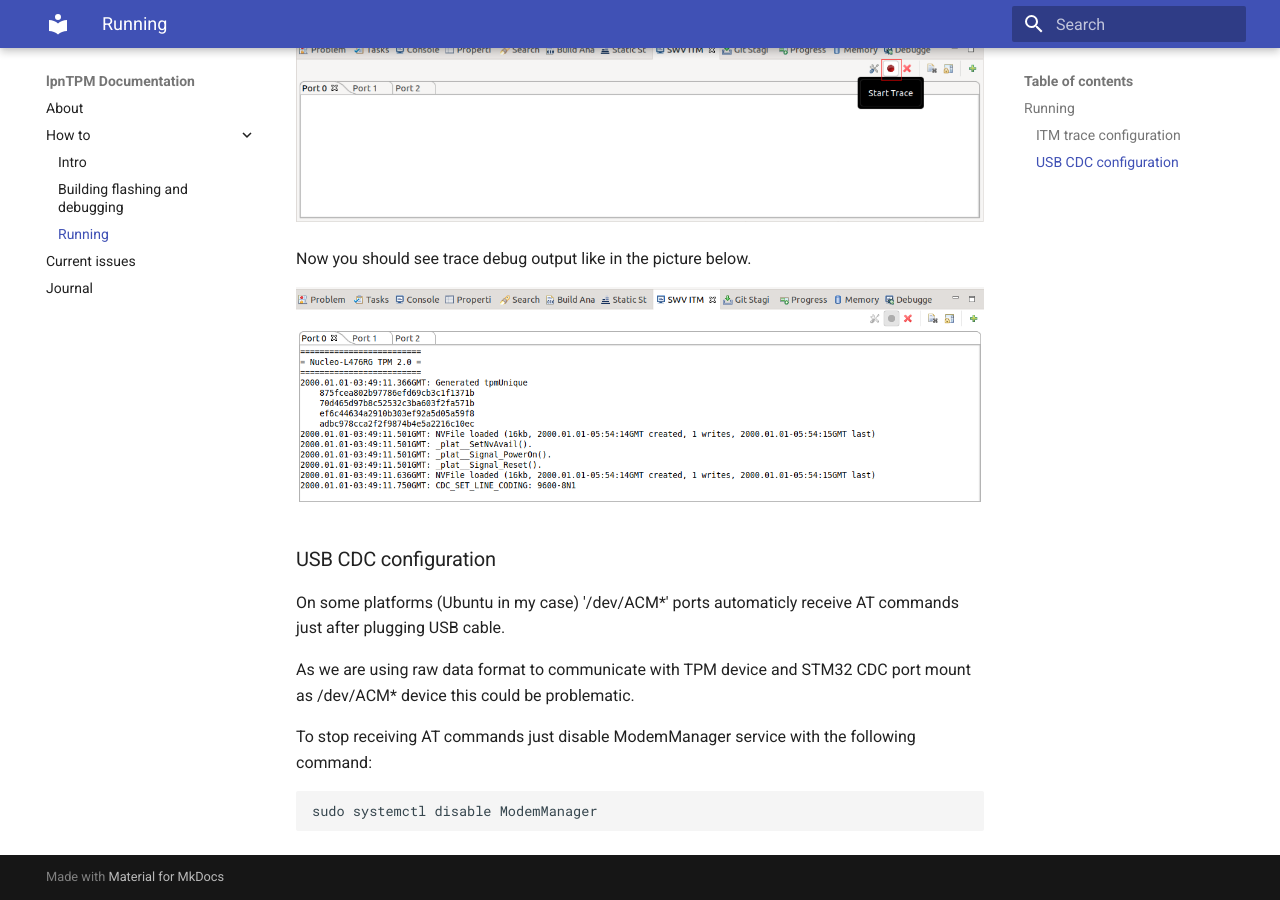
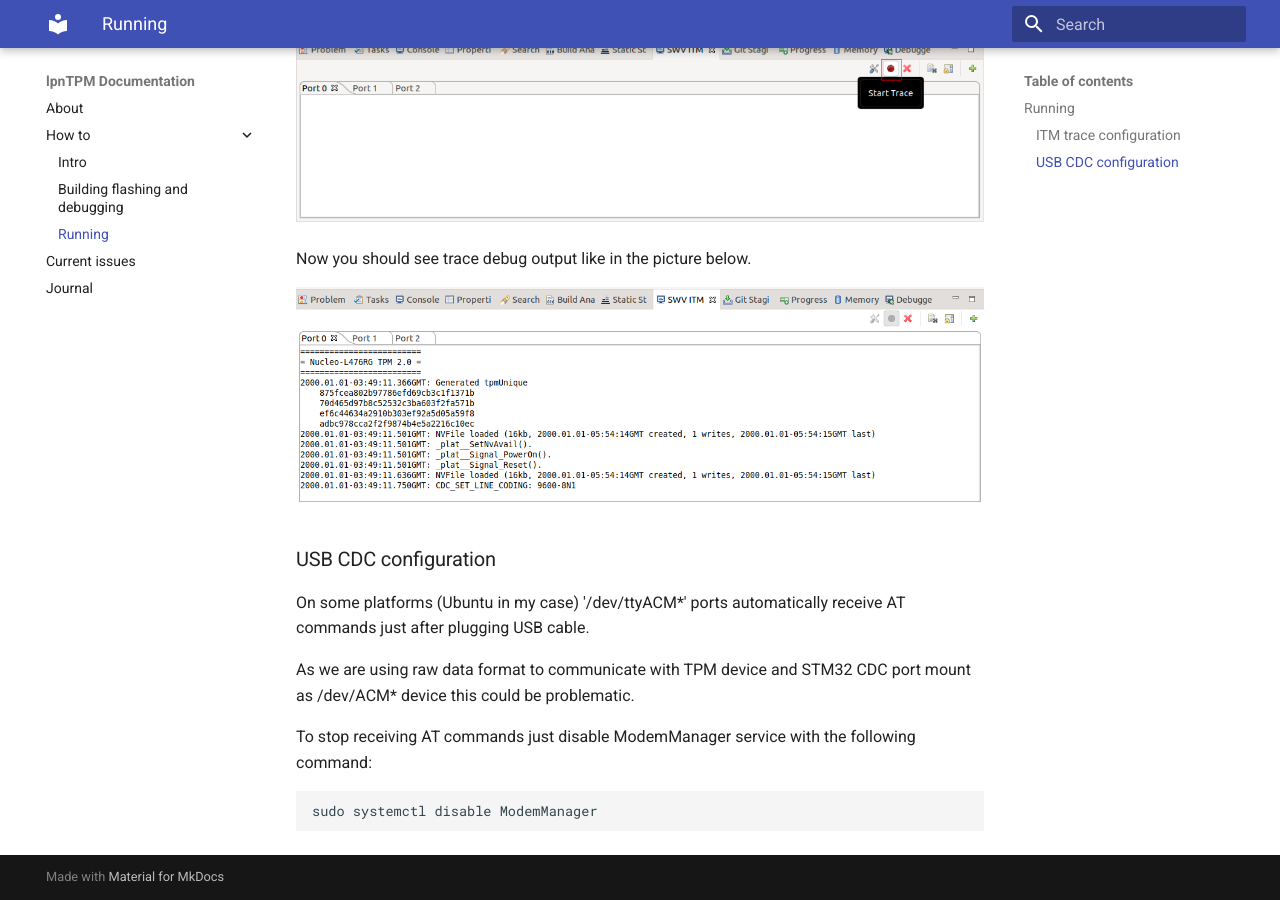
Before and after one commit to lpn-plant/lpntpm-docs, an MkDocs documentation site: the page built from docs/running.md, in a window 1280 px wide and 900 px high, scrolled down 1405 px. Built offline with MkDocs 1.6.1 and Material for MkDocs 9.7.7, drawn with Linux system fonts in a browser that asks for light colours.

Commit message:
typos corrected

```diff
--- a/docs/running.md
+++ b/docs/running.md
@@ -36,8 +36,8 @@ Now you should see trace debug output like in the picture below.
 
 ### USB CDC configuration
 
-On some platforms (Ubuntu in my case) '/dev/ACM*' ports automaticly receive AT
-commands just after plugging USB cable.
+On some platforms (Ubuntu in my case) '/dev/ttyACM*' ports automatically receive
+AT commands just after plugging USB cable.
 
 As we are using raw data format to communicate with TPM device and STM32 CDC
 port mount as /dev/ACM* device this could be problematic.
```
Also changed, not shown: docs/building.md (+2 -2 lines), docs/how_to.md (+1 -1 lines), docs/issues.md (+2 -2 lines).
